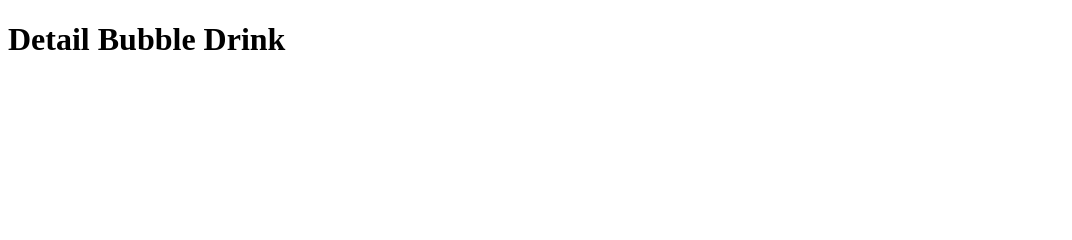
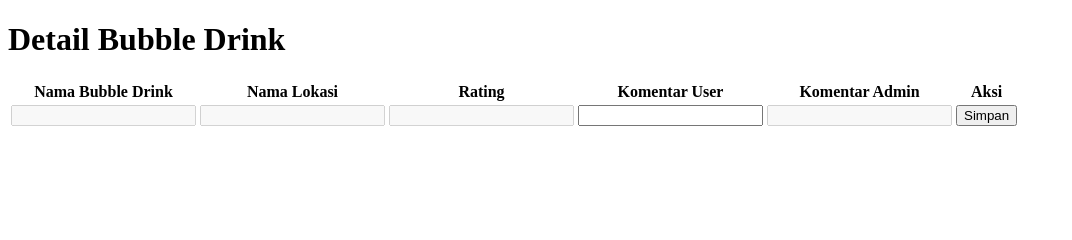
Before and after one commit to Caichang456/SIG_Bubble_Drink_PHP_Mysql, a PHP site: page /detail_bubble_drink.php in a window 1280 px wide. Shown: the part 508-748 px from the top of the page, without its empty margins (0-1072 px from the left). Run offline with PHP 8.4, Linux system fonts and the light colour scheme; data that the repository does not hold is empty; some libraries are stand-ins or nearby versions.

Commit message:
Perbaikan

```diff
--- a/cari_bubble_drink_user.php
+++ b/cari_bubble_drink_user.php
@@ -31,7 +31,7 @@
 							<td><?php echo $d['nama']; ?></td>
 							<td><?php echo $d['harga']; ?></td>
 							<td><?php echo $d['diskon']; ?></td>
-							<td><a href="detail_bubble_drink.php?id_lokasi=<?php echo $d['id_lokasi']; ?>">Detail Bubble Drink</a></td>
+							<td><a href="detail_bubble_drink.php?id_bubble_drink=<?php echo $d['id_bubble_drink']; ?>">Detail Bubble Drink</a></td>
 						</tr>
 					<?php }
 				} ?>
--- a/detail_bubble_drink.php
+++ b/detail_bubble_drink.php
@@ -15,7 +15,7 @@
 				var mapCanvas=document.getElementById('map-canvas');
 				var mapOptions={
 					mapsTypeId:google.maps.MapTypeId.ROADMAP,
-					//center:new google.maps.LatLng(3.599591,98.706707),
+					center:new google.maps.LatLng(3.599591,98.706707),
 					zoom:9
 				}
 				var map = new google.maps.Map(mapCanvas, mapOptions);
@@ -25,6 +25,7 @@
 					google.maps.event.addListener(marker, 'click', function(){
 						infoWindow.setContent(html);
 						infoWindow.open(map, marker);
+
 					});
 				}
 				function addMarker(latitude, longtitude, info){
@@ -44,7 +45,7 @@
 						$nomor_handphone=$d['nomor_handphone'];
 						$longtitude=$d['longtitude'];
 						$latitude=$d['latitude'];
-						echo ("addMarker($latitude,$longtitude,'$nama_lokasi\n$nomor_handphone\n$alamat');\n");
+						echo ("addMarker($latitude,$longtitude,'$nama_lokasi $nomor_handphone $alamat');\n");
 					}
 				?>
 			}
@@ -54,5 +55,25 @@
 	<body>
 		<div id="map-canvas"></div>
 		<h1>Detail Bubble Drink</h1>
+		<table width="1">
+			<tr>
+				<th>Nama Bubble Drink</th>
+				<th>Nama Lokasi</th>
+				<th>Rating</th>
+				<th>Komentar User</th>
+				<th>Komentar Admin</th>
+				<th>Aksi</th>
+			</tr>
+			<form action="simpan_komentar_user.php" method="POST">
+				<tr>
+					<td><input type="text" name="txt_nama_bubble_drink" disabled="disabled"></td>
+					<td><input type="text" name="txt_nama_lokasi" disabled="disabled"></td>
+					<td><input type="text" name="txt_rating" disabled="disabled"></td>
+					<td><input type="text" name="txt_komentar_user"></td>
+					<td><input type="text" name="txt_komentar_admin" disabled="disabled"></td>
+					<td><input type="submit" name="submit" value="Simpan"></td>
+				</tr>
+			</form>
+		</table>
 	</body>
 </html>
```
